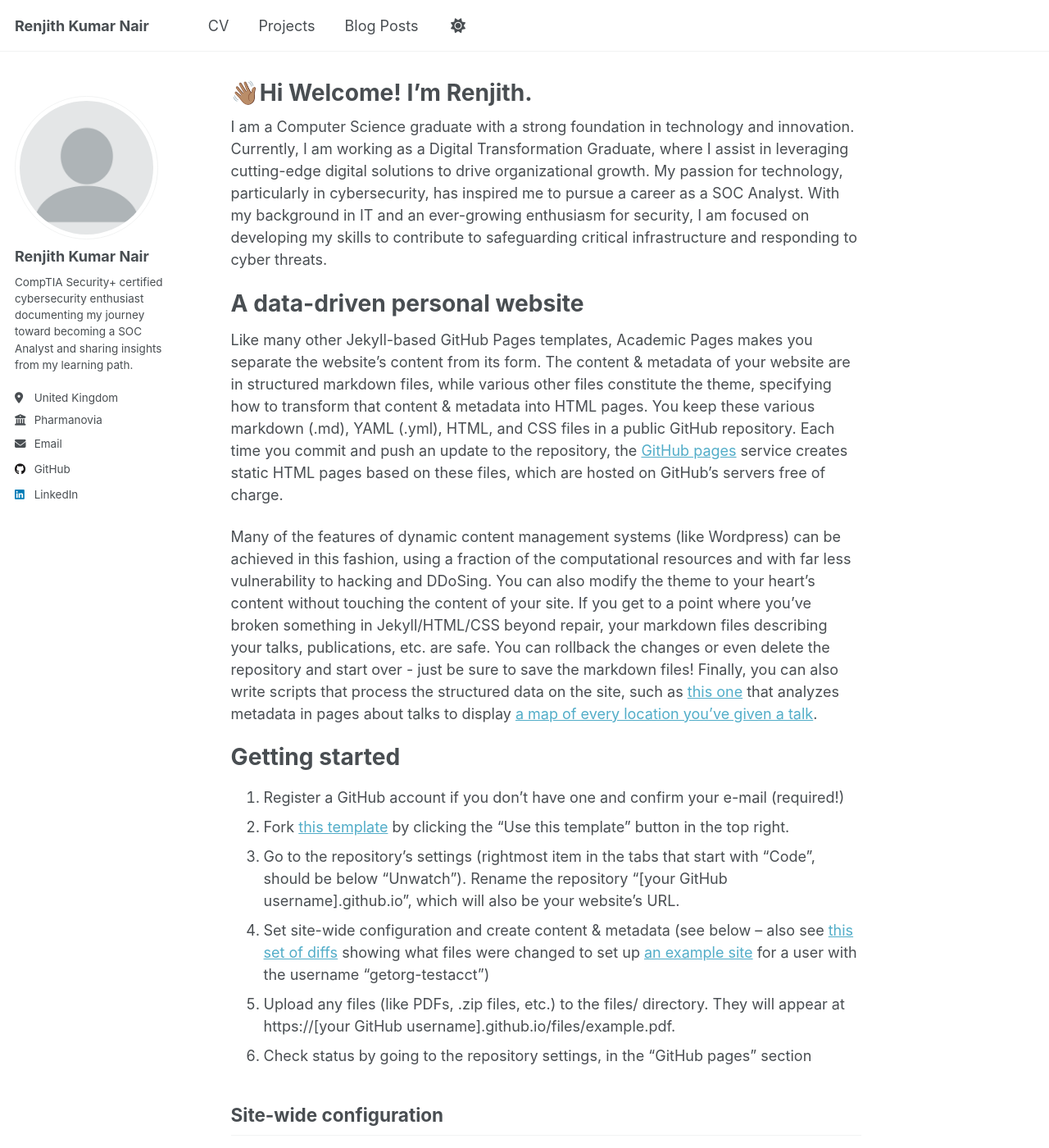
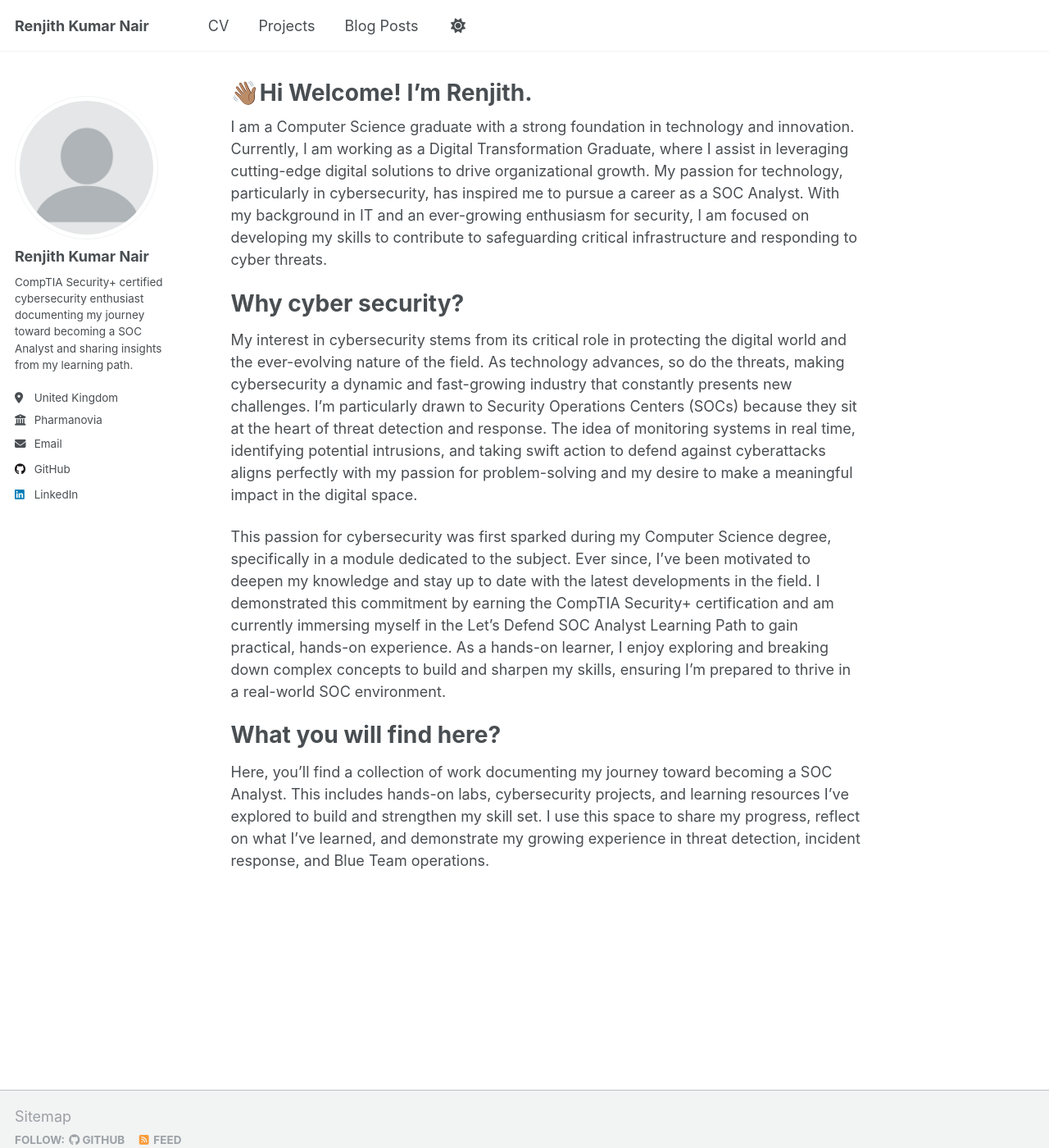
Before and after one commit to renjithknair2203/renjithknair2203.github.io, a Jekyll site: the page built from _pages/about.md, in a window 1280 px wide and 1400 px high. Shown: the whole window at 82% size. Built offline with Jekyll 4.4.1, drawn with Linux system fonts in a browser that asks for light colours; some of the changed text lies outside the part shown.

Commit message:
Update about.md

```diff
--- a/_pages/about.md
+++ b/_pages/about.md
@@ -9,41 +9,12 @@ redirect_from:
 
 I am a Computer Science graduate with a strong foundation in technology and innovation. Currently, I am working as a Digital Transformation Graduate, where I assist in leveraging cutting-edge digital solutions to drive organizational growth. My passion for technology, particularly in cybersecurity, has inspired me to pursue a career as a SOC Analyst. With my background in IT and an ever-growing enthusiasm for security, I am focused on developing my skills to contribute to safeguarding critical infrastructure and responding to cyber threats.
 
-A data-driven personal website
+Why cyber security?
 ======
-Like many other Jekyll-based GitHub Pages templates, Academic Pages makes you separate the website's content from its form. The content & metadata of your website are in structured markdown files, while various other files constitute the theme, specifying how to transform that content & metadata into HTML pages. You keep these various markdown (.md), YAML (.yml), HTML, and CSS files in a public GitHub repository. Each time you commit and push an update to the repository, the [GitHub pages](https://pages.github.com/) service creates static HTML pages based on these files, which are hosted on GitHub's servers free of charge.
+My interest in cybersecurity stems from its critical role in protecting the digital world and the ever-evolving nature of the field. As technology advances, so do the threats, making cybersecurity a dynamic and fast-growing industry that constantly presents new challenges. I’m particularly drawn to Security Operations Centers (SOCs) because they sit at the heart of threat detection and response. The idea of monitoring systems in real time, identifying potential intrusions, and taking swift action to defend against cyberattacks aligns perfectly with my passion for problem-solving and my desire to make a meaningful impact in the digital space.
 
-Many of the features of dynamic content management systems (like Wordpress) can be achieved in this fashion, using a fraction of the computational resources and with far less vulnerability to hacking and DDoSing. You can also modify the theme to your heart's content without touching the content of your site. If you get to a point where you've broken something in Jekyll/HTML/CSS beyond repair, your markdown files describing your talks, publications, etc. are safe. You can rollback the changes or even delete the repository and start over - just be sure to save the markdown files! Finally, you can also write scripts that process the structured data on the site, such as [this one](https://github.com/academicpages/academicpages.github.io/blob/master/talkmap.ipynb) that analyzes metadata in pages about talks to display [a map of every location you've given a talk](https://academicpages.github.io/talkmap.html).
+This passion for cybersecurity was first sparked during my Computer Science degree, specifically in a module dedicated to the subject. Ever since, I’ve been motivated to deepen my knowledge and stay up to date with the latest developments in the field. I demonstrated this commitment by earning the CompTIA Security+ certification and am currently immersing myself in the Let's Defend SOC Analyst Learning Path to gain practical, hands-on experience. As a hands-on learner, I enjoy exploring and breaking down complex concepts to build and sharpen my skills, ensuring I’m prepared to thrive in a real-world SOC environment.
 
-Getting started
+What you will find here?
 ======
-1. Register a GitHub account if you don't have one and confirm your e-mail (required!)
-1. Fork [this template](https://github.com/academicpages/academicpages.github.io) by clicking the "Use this template" button in the top right.
-1. Go to the repository's settings (rightmost item in the tabs that start with "Code", should be below "Unwatch"). Rename the repository "[your GitHub username].github.io", which will also be your website's URL.
-1. Set site-wide configuration and create content & metadata (see below -- also see [this set of diffs](http://archive.is/3TPas) showing what files were changed to set up [an example site](https://getorg-testacct.github.io) for a user with the username "getorg-testacct")
-1. Upload any files (like PDFs, .zip files, etc.) to the files/ directory. They will appear at https://[your GitHub username].github.io/files/example.pdf.
-1. Check status by going to the repository settings, in the "GitHub pages" section
-
-Site-wide configuration
-------
-The main configuration file for the site is in the base directory in [_config.yml](https://github.com/academicpages/academicpages.github.io/blob/master/_config.yml), which defines the content in the sidebars and other site-wide features. You will need to replace the default variables with ones about yourself and your site's github repository. The configuration file for the top menu is in [_data/navigation.yml](https://github.com/academicpages/academicpages.github.io/blob/master/_data/navigation.yml). For example, if you don't have a portfolio or blog posts, you can remove those items from that navigation.yml file to remove them from the header.
-
-Create content & metadata
-------
-For site content, there is one markdown file for each type of content, which are stored in directories like _publications, _talks, _posts, _teaching, or _pages. For example, each talk is a markdown file in the [_talks directory](https://github.com/academicpages/academicpages.github.io/tree/master/_talks). At the top of each markdown file is structured data in YAML about the talk, which the theme will parse to do lots of cool stuff. The same structured data about a talk is used to generate the list of talks on the [Talks page](https://academicpages.github.io/talks), each [individual page](https://academicpages.github.io/talks/2012-03-01-talk-1) for specific talks, the talks section for the [CV page](https://academicpages.github.io/cv), and the [map of places you've given a talk](https://academicpages.github.io/talkmap.html) (if you run this [python file](https://github.com/academicpages/academicpages.github.io/blob/master/talkmap.py) or [Jupyter notebook](https://github.com/academicpages/academicpages.github.io/blob/master/talkmap.ipynb), which creates the HTML for the map based on the contents of the _talks directory).
-
-**Markdown generator**
-
-The repository includes [a set of Jupyter notebooks](https://github.com/academicpages/academicpages.github.io/tree/master/markdown_generator
-) that converts a CSV containing structured data about talks or presentations into individual markdown files that will be properly formatted for the Academic Pages template. The sample CSVs in that directory are the ones I used to create my own personal website at stuartgeiger.com. My usual workflow is that I keep a spreadsheet of my publications and talks, then run the code in these notebooks to generate the markdown files, then commit and push them to the GitHub repository.
-
-How to edit your site's GitHub repository
-------
-Many people use a git client to create files on their local computer and then push them to GitHub's servers. If you are not familiar with git, you can directly edit these configuration and markdown files directly in the github.com interface. Navigate to a file (like [this one](https://github.com/academicpages/academicpages.github.io/blob/master/_talks/2012-03-01-talk-1.md) and click the pencil icon in the top right of the content preview (to the right of the "Raw | Blame | History" buttons). You can delete a file by clicking the trashcan icon to the right of the pencil icon. You can also create new files or upload files by navigating to a directory and clicking the "Create new file" or "Upload files" buttons.
-
-Example: editing a markdown file for a talk
-![Editing a markdown file for a talk](/images/editing-talk.png)
-
-For more info
-------
-More info about configuring Academic Pages can be found in [the guide](https://academicpages.github.io/markdown/), the [growing wiki](https://github.com/academicpages/academicpages.github.io/wiki), and you can always [ask a question on GitHub](https://github.com/academicpages/academicpages.github.io/discussions). The [guides for the Minimal Mistakes theme](https://mmistakes.github.io/minimal-mistakes/docs/configuration/) (which this theme was forked from) might also be helpful.
+Here, you'll find a collection of work documenting my journey toward becoming a SOC Analyst. This includes hands-on labs, cybersecurity projects, and learning resources I've explored to build and strengthen my skill set. I use this space to share my progress, reflect on what I’ve learned, and demonstrate my growing experience in threat detection, incident response, and Blue Team operations.
```
